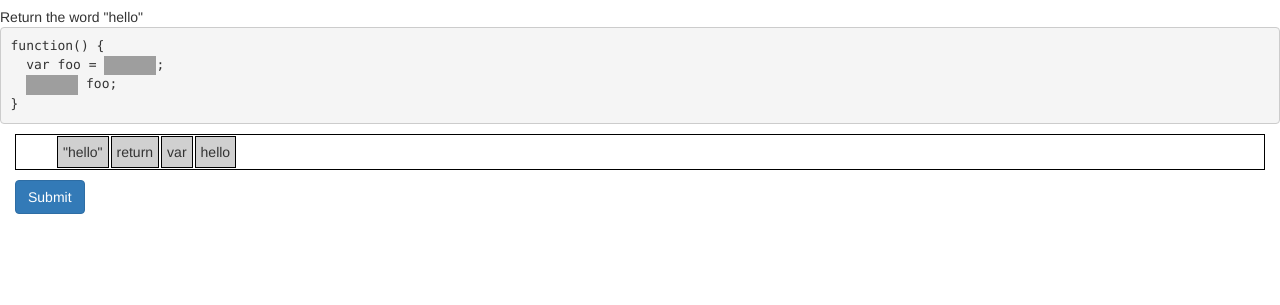
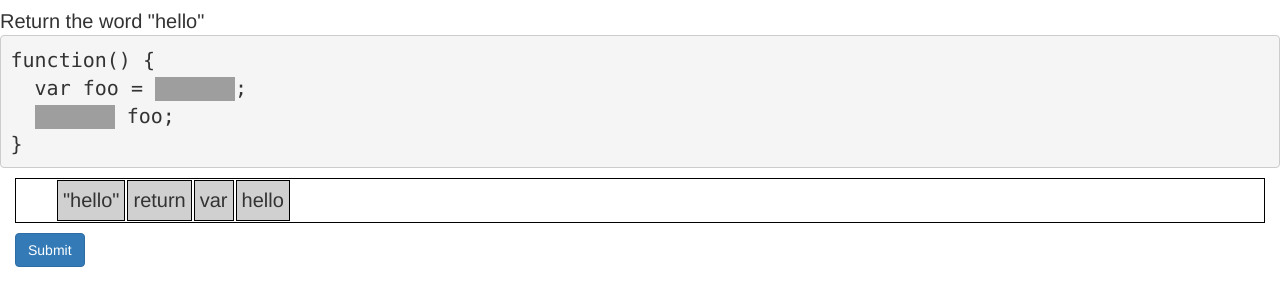
Before and after one commit to AndyCErnst/Problee, a website: page index.html in a window 1280 px wide. Shown: the part 63-368 px from the top of the page. Drawn offline with nearby package versions, Linux system fonts and the light colour scheme; some packages are replaced by stand-ins of ours; a script that the page names is missing.

Commit message:
set up basics of problem switching

```diff
--- a/css/main.css
+++ b/css/main.css
@@ -1,15 +1,20 @@
-
+body{
+  font-size: 2em;
+}
 #problem-area {
   width: 100%;
   line-height: 150%;
 }
 
-#problem-area pre {
+#problem-area .drop-section {
+  font-size: 1em;
+  line-height: 1.4em;
   min-height: 3em;
+  display: none;
 }
 
 .field {
-  min-height: 1.5em;
+  min-height: 1.2em;
   min-width: 4em;
   background-color: rgb(158,158,158);
   display: inline-block;
--- a/index.html
+++ b/index.html
@@ -24,12 +24,25 @@
         </div>
         <section class="col-xs-12">
           <div id="problem-area">
-<pre class="drop-section" >
+<pre id="function1_dragA" class="drop-section">
 function() {
   var foo = <span class="field field0" ng-drop="true" ng-drop-success="onDropComplete(0,$data,$event)" ng-click="onClick(0)">{{fields.field0.userAnswer}}</span>;
   <span class="field field1" ng-drop="true" ng-drop-success="onDropComplete(1,$data,$event)" ng-click="onClick(1)">{{fields.field1.userAnswer}}</span> foo;
 }
 </pre>
+<pre id="function1_dragB" class="drop-section">
+function() {
+  <span class="field field0" ng-drop="true" ng-drop-success="onDropComplete(0,$data,$event)" ng-click="onClick(0)">{{fields.field0.userAnswer}}</span> foo = <span class="field field1" ng-drop="true" ng-drop-success="onDropComplete(1,$data,$event)" ng-click="onClick(1)">{{fields.field1.userAnswer}}</span>;
+  <span class="field field2" ng-drop="true" ng-drop-success="onDropComplete(2,$data,$event)" ng-click="onClick(2)">{{fields.field2.userAnswer}}</span> foo;
+}
+</pre>
+<pre id="function1_dragC" class="drop-section">
+function() {
+  <span class="field field0" ng-drop="true" ng-drop-success="onDropComplete(0,$data,$event)" ng-click="onClick(0)">{{fields.field0.userAnswer}}</span> <span class="field field1" ng-drop="true" ng-drop-success="onDropComplete(1,$data,$event)" ng-click="onClick(1)">{{fields.field1.userAnswer}}</span> = <span class="field field2" ng-drop="true" ng-drop-success="onDropComplete(2,$data,$event)" ng-click="onClick(2)">{{fields.field2.userAnswer}}</span>;
+  <span class="field field3" ng-drop="true" ng-drop-success="onDropComplete(3,$data,$event)" ng-click="onClick(3)">{{fields.field3.userAnswer}}</span> <span class="field field4" ng-drop="true" ng-drop-success="onDropComplete(4,$data,$event)" ng-click="onClick(4)">{{fields.field4.userAnswer}}</span>;
+}
+</pre>
+
           </div>
         </section>
       </div>
--- a/js/app.js
+++ b/js/app.js
@@ -2,22 +2,18 @@
 
 var probleeApp = angular.module('probleeApp', ['ngDraggable']);
 
-probleeApp.controller('probleeDragDropController', ['$scope', '$http',
-  function($scope, $http) {
+probleeApp.controller('probleeDragDropController', ['$scope',
+  function($scope) {
 
-    var AnswerField = function(correctAnswer) {
-      this.correctAnswer = correctAnswer;
-      this.userAnswer = null;
+    var loadProblem = function(problem){
+      $('.drop-section').hide();
+      $scope.template = $('#' + problem.template).show();
+      $scope.introText = problem.introText;
+      $scope.fields = problem.fields;
+      $scope.wordBank = problem.wordBank;
     };
 
-    $scope.introText = 'Return the word "hello"';
-
-    $scope.fields = {
-      field0: new AnswerField('"hello"'),
-      field1: new AnswerField('return')
-    };
-
-    $scope.wordBank = ['"hello"','return','var','hello'];
+    loadProblem(function1_dragA);
 
     $scope.onDropComplete = function(fieldNum,data,evt){
       $('.field'+fieldNum).removeClass('has-error');
@@ -67,3 +63,43 @@ probleeApp.controller('probleeDragDropController', ['$scope', '$http',
   }
 
   ]);
+
+
+var AnswerField = function(correctAnswer) {
+  this.correctAnswer = correctAnswer;
+  this.userAnswer = null;
+};
+
+var function1_dragA = {
+  template: 'function1_dragA',
+  introText: 'Return the word "hello"',
+  fields: {
+      field0: new AnswerField('"hello"'),
+      field1: new AnswerField('return')
+   },
+   wordBank: ['"hello"','return','var','hello']
+};
+
+var function1_dragB = {
+  template: 'function1_dragB',
+  introText: 'Return the word "hello"',
+  fields: {
+      field0: new AnswerField('var'),
+      field1: new AnswerField('"hello"'),
+      field2: new AnswerField('return')
+   },
+   wordBank: ['magic','return','"hello"','var','hello', 'variable']
+};
+
+var function1_dragC = {
+  template: 'function1_dragC',
+  introText: 'Return the word "hello"',
+  fields: {
+    field0: new AnswerField('var'),
+    field1: new AnswerField('foo'),
+    field2: new AnswerField('"hello"'),
+    field3: new AnswerField('return'),
+    field4: new AnswerField('foo'),
+   },
+   wordBank: ['function','"hello"','return','var','while','variable','hello']
+};
```
